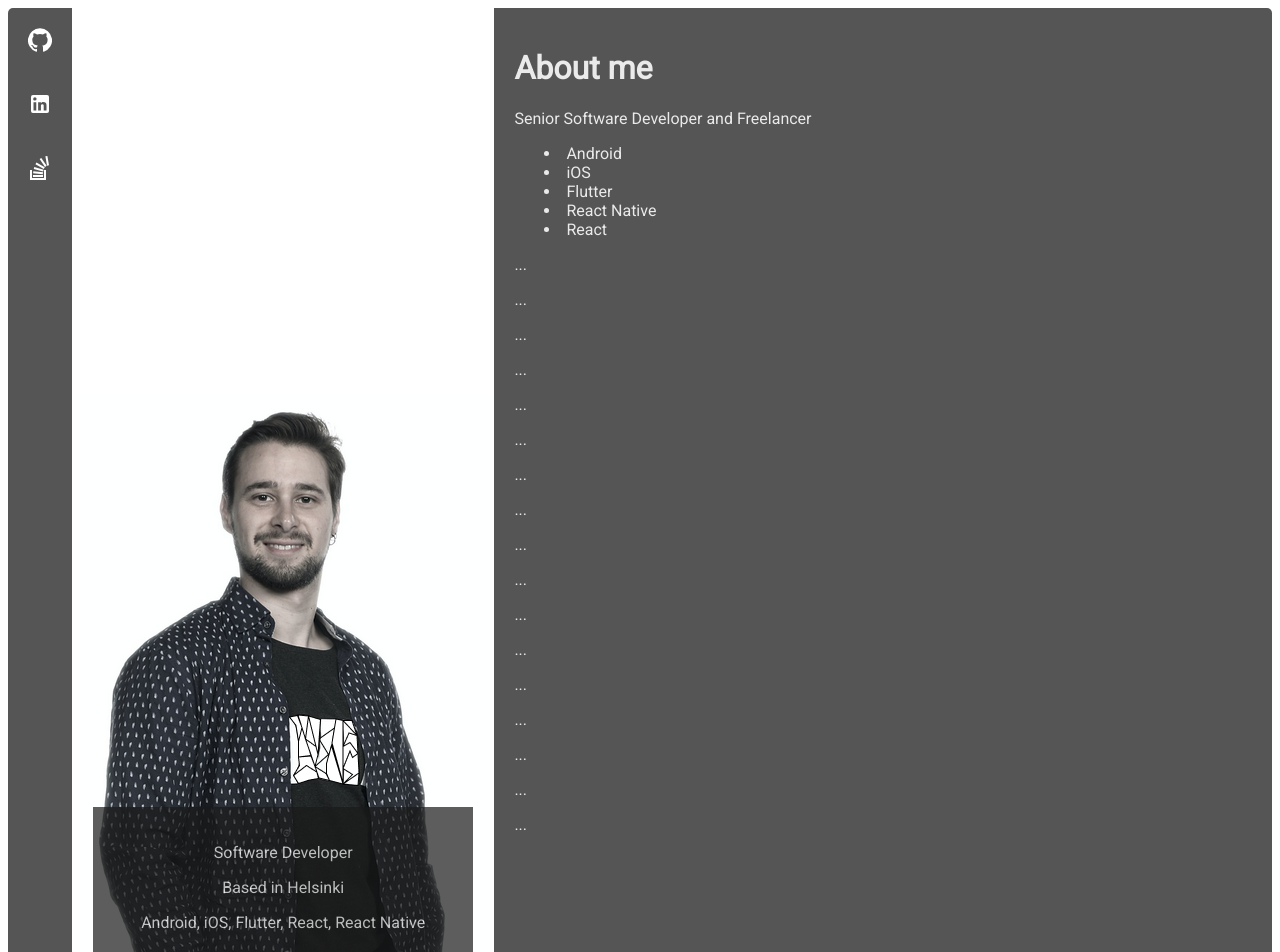
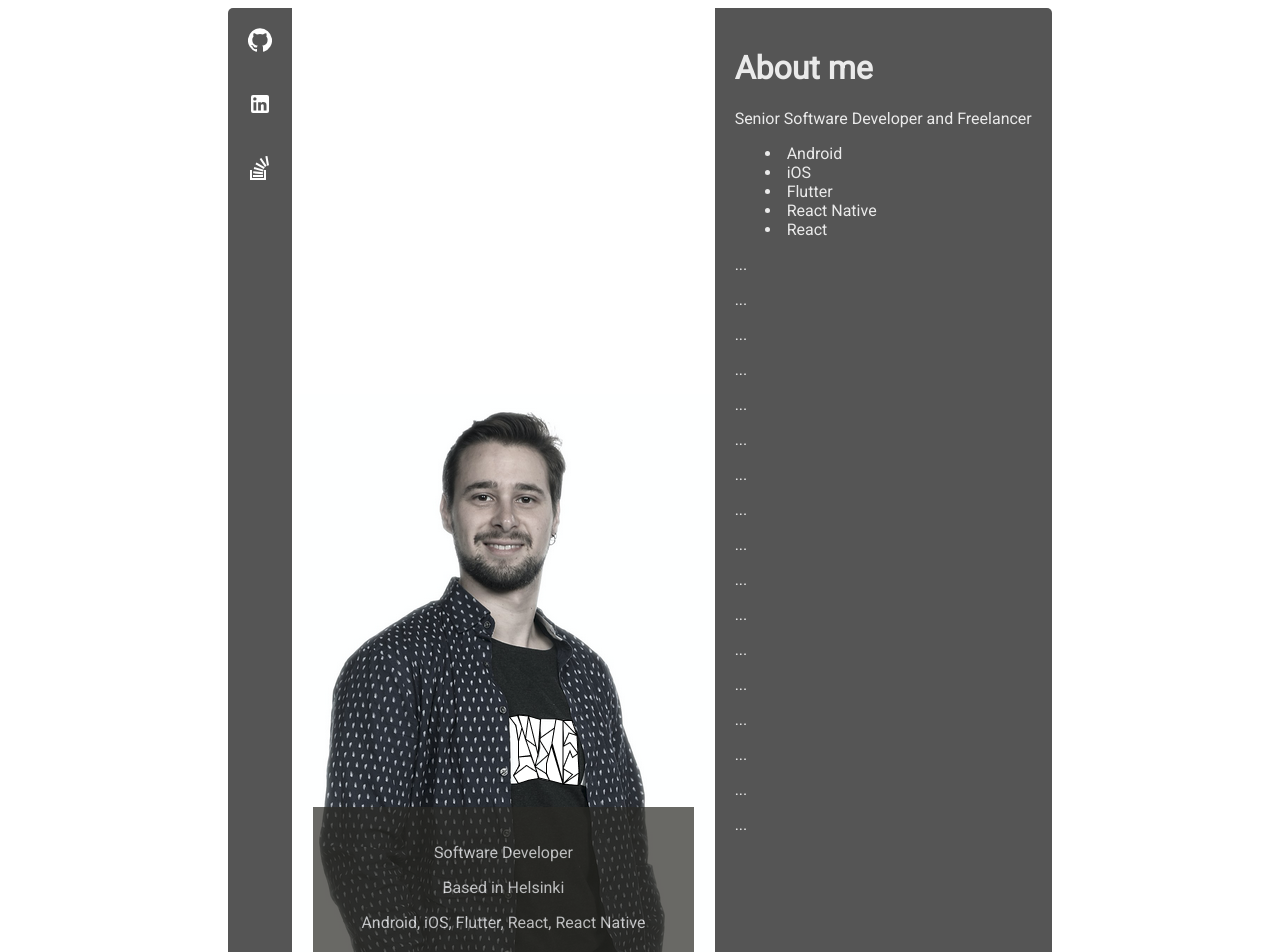
Before and after one commit to jcstange/profile, a React (Create React App) app: page / in a window 1280 px wide. Shown: the top 952 px of the page. Built offline with nearby package versions, Linux system fonts and the light colour scheme.

Commit message:
Test mobile bug

```diff
--- a/src/App.tsx
+++ b/src/App.tsx
@@ -18,15 +18,16 @@ export const App : React.FC = () => {
 
     const styles = {
         app: {
-            display: isMobile ? 'flex-inline' : 'flex',
+            display: isMobile ? 'inline-flex' : 'flex',
             flexDirection: isMobile ? 'column' as 'column' : 'row' as 'row',
             justifyContent: 'center',
             height: isMobile ? 'auto' : 1000,
-            minWidth: 767,
             minHeight: 500,
+            //backgroundColor: '#FFFF00',
+            overflowY: isMobile ? 'scroll' as 'scroll' : 'visible' as 'visible'
         },
         menuColumn: {
-            width: isMobile ? '98vw' : '4em',
+            width: isMobile ? '97vw' : '4em',
             height: isMobile ? '4em' : 1000,
             borderStyle: 'none',
             borderTopLeftRadius: 5,
@@ -37,7 +38,7 @@ export const App : React.FC = () => {
             alignItems: 'center'
         },
         pictureColumn: {
-            maxWidth: isMobile ? '98vw' : 600,
+            maxWidth: isMobile ? '97vw' : 600,
             maxHeight: isMobile ? 700 : 1000,
             height: isMobile ? 700 : 1000,
             width: isMobile ? '98vw' : '33vw',
@@ -48,9 +49,8 @@ export const App : React.FC = () => {
             justifyContent: 'center'
         },
         aboutColumn: {
-            flex: 8,
             maxWidth: 800,
-            width: isMobile ? '98vw' : '..',
+            width: isMobile ? '97vw' : '..',
             maxHeight: 1000,
             backgroundColor: Colors.backgroundGray,
             borderStyle: 'none',
--- a/src/Colors.ts
+++ b/src/Colors.ts
@@ -6,6 +6,6 @@ export const Colors = {
     green: '#00FF00',
     red: '#FF0000',
     backgroundGray: '#555555',
-    backgroundTransparentGray: '#1a1a1a',
+    backgroundTransparentGray: '#2b2a25',
     fontGray: '#EAEAEA'
 }
```
